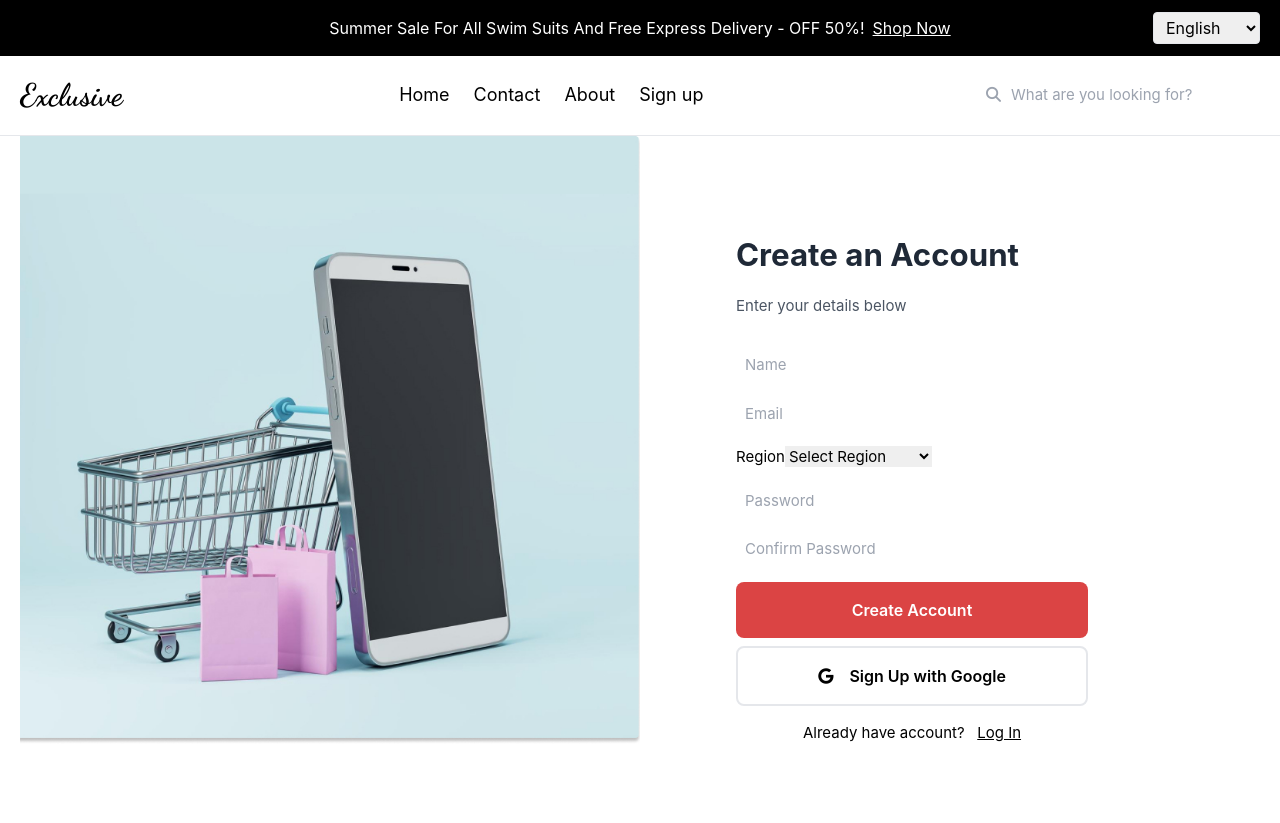
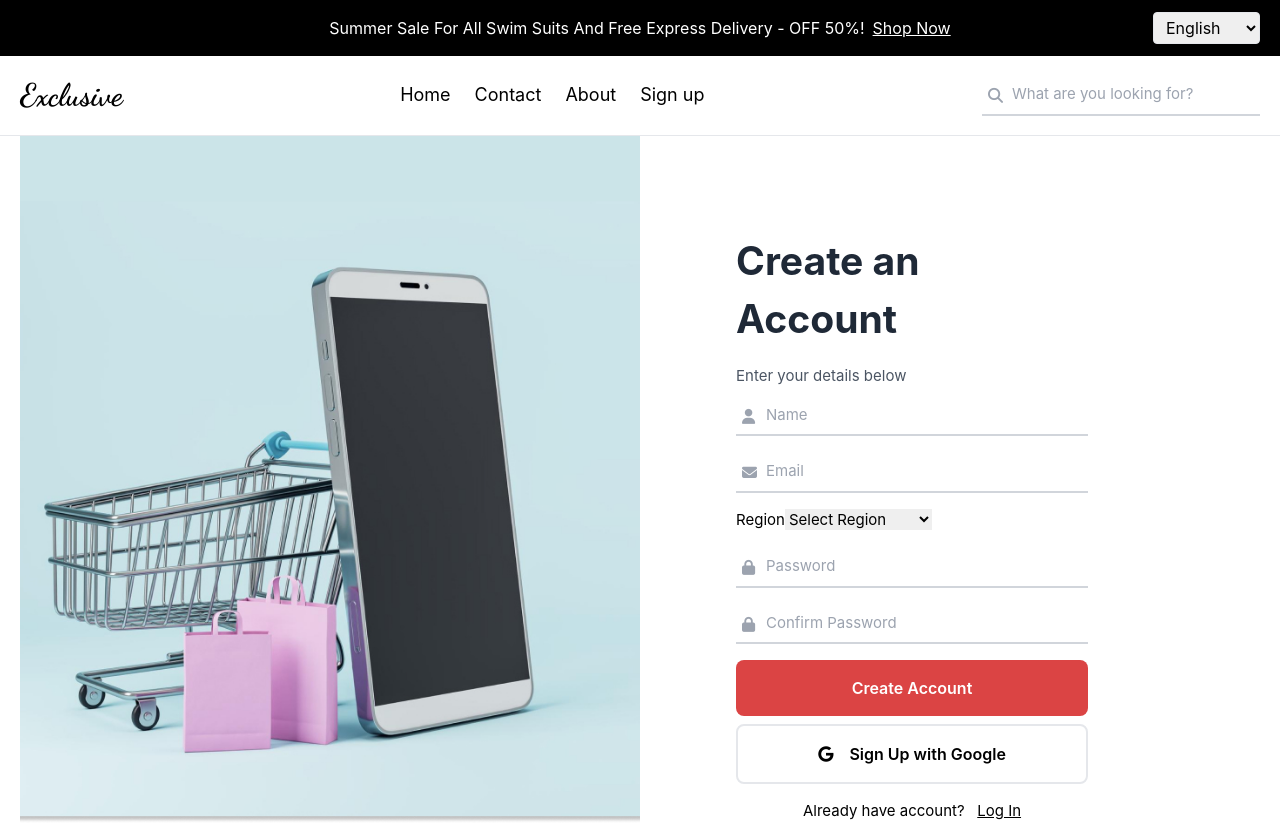
Before and after one commit to pikary/adv-dbms, a React (Vite) app: page /register in a window 1280 px wide. Before the commit the page ends 800 px from the top, so only its background shows below. Built offline with nearby package versions, Linux system fonts and the light colour scheme.

Commit message:
feat: add transition into input

```diff
--- a/src/components/Input/index.tsx
+++ b/src/components/Input/index.tsx
@@ -41,7 +41,7 @@ const Input: React.FC<InputProps> = ({
             <div className="relative flex w-full">
                 {icon && (
                     <i
-                        className={`${icon} absolute left-1.5 translate-y-1/2 transition-colors duration-300 text-gray-400`}
+                        className={`${icon} absolute left-1.5 top-1/2 -translate-y-1/2 transition-colors duration-300 text-gray-400 ${focus ? 'text-primary' : 'text-gray-400'}`}
                     />
                 )}
                 <input
@@ -49,11 +49,11 @@ const Input: React.FC<InputProps> = ({
                     type={type}
                     placeholder={placeholder}
                     onFocus={() => setFocus(true)}
-                    className={`px-2 py-1 rounded border border-transparent focus:border-black focus:shadow-[0px_0px_10px_1px_gray] transition ease-in-out delay-330 ${className}`}
+                    className={`w-full px-2 py-2 border-b-2 border-gray-300 focus:border-red-500 outline-none transition-colors duration-300 ease-in-out ${className}`}
                     aria-label={placeholder || labelText}
                     autoComplete="off"
                     style={{ paddingLeft: icon ? '30px' : undefined }}
-                    {...(formik ? field : { value, onChange })}
+                    {...(formik ? {...field, onBlur:()=>setFocus(false)} : { value, onChange })}
                 />
             </div>
             {meta?.error && <span className="block text-red-500 text-sm">{meta.error}</span>}
--- a/src/pages/SignUp/index.tsx
+++ b/src/pages/SignUp/index.tsx
@@ -16,17 +16,16 @@ const SignUp: FC = () => {
             ></div>
             <div className={'flex-1'}>
                 <div className="w-full max-w-md pt-24 pl-24">
-                    <h2 className="text-3xl font-bold text-gray-800 mb-4">Create an Account</h2>
-                    <p className="text-gray-600 mb-8">Enter your details below</p>
-
+                    <h2 className="text-4xl font-bold text-gray-800 mb-4">Create an Account</h2>
+                    <p className="text-gray-600 mb-2">Enter your details below</p>
                     <Formik
                         initialValues={initialValues}
                         onSubmit={() => {
                         }}
                         validationSchema={registrationValidationSchema}>
                         <Form>
-                            <Input name={'fullName'} placeholder={'Name'} margin={'mb-4'}/>
-                            <Input name={'email'} placeholder={'Email'} margin={'mb-4'}/>
+                            <Input name={'fullName'} icon={'fas fa-user'} placeholder={'Name'} margin={'mb-4'}/>
+                            <Input name={'email'} icon={'fas fa-envelope'} placeholder={'Email'} margin={'mb-4'}/>
                             <div className={'mb-4'}>
                                 <label htmlFor="region">Region</label>
                                 <Field as="select" name="region">
@@ -38,8 +37,8 @@ const SignUp: FC = () => {
                                     ))}
                                 </Field>
                             </div>
-                            <Input name={'password'} placeholder={'Password'} margin={'mb-4'}/>
-                            <Input name={'confirmPassword'} placeholder={'Confirm Password'} margin={'mb-4'}/>
+                            <Input name={'password'} placeholder={'Password'} margin={'mb-4'} icon="fas fa-lock"/>
+                            <Input name={'confirmPassword'} placeholder={'Confirm Password'} margin={'mb-4'} icon="fas fa-lock"/>
                             <Button className={'mb-2 text-white'} type={'submit'} text={'Create Account'}/>
                             <Button type="button" text={"Sign Up with Google"} icon="fa-brands fa-google" className={'bg-transparent border-2 text-black mb-4'}/>
                             <p className={'text-center'}>
@@ -49,10 +48,8 @@ const SignUp: FC = () => {
                         </Form>
                     </Formik>
                 </div>
-
             </div>
         </section>
-
     )
 }
 
```
